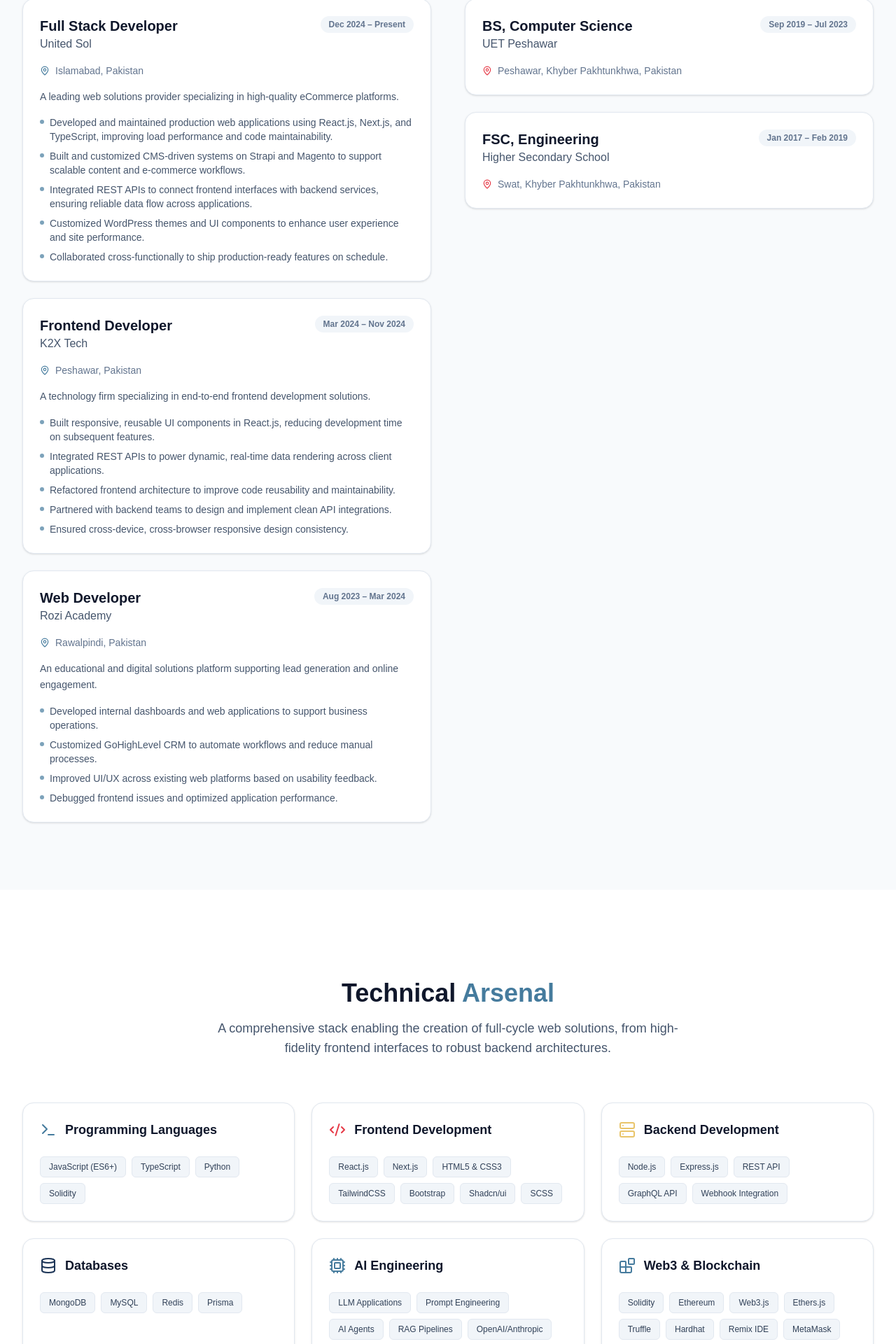
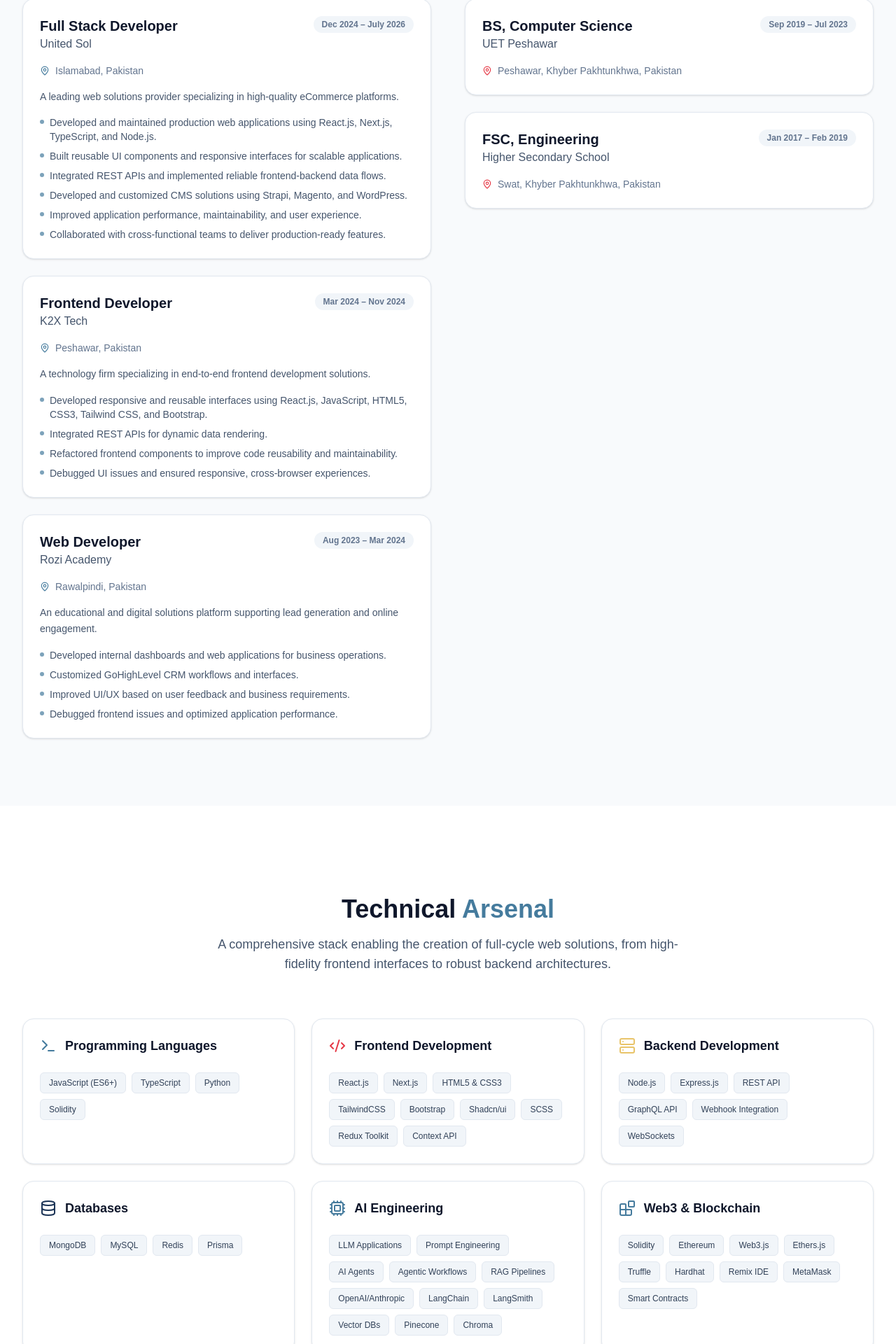
Before and after one commit to shuaibkhandev/shuaib_portfolio, a Next.js app: page / in a window 1280 px wide. Shown: the part 1493-3413 px from the top of the page at 70% size. Built offline with nearby package versions, Linux system fonts and the light colour scheme.

Commit message:
updated site content

```diff
--- a/src/components/About.tsx
+++ b/src/components/About.tsx
@@ -7,15 +7,16 @@
   {
     company: "United Sol",
     role: "Full Stack Developer",
-    period: "Dec 2024 – Present",
+    period: "Dec 2024 – July 2026",
     location: "Islamabad, Pakistan",
     description: "A leading web solutions provider specializing in high-quality eCommerce platforms.",
     responsibilities: [
-      "Developed and maintained production web applications using React.js, Next.js, and TypeScript, improving load performance and code maintainability.",
-      "Built and customized CMS-driven systems on Strapi and Magento to support scalable content and e-commerce workflows.",
-      "Integrated REST APIs to connect frontend interfaces with backend services, ensuring reliable data flow across applications.",
-      "Customized WordPress themes and UI components to enhance user experience and site performance.",
-      "Collaborated cross-functionally to ship production-ready features on schedule."
+      "Developed and maintained production web applications using React.js, Next.js, TypeScript, and Node.js.",
+      "Built reusable UI components and responsive interfaces for scalable applications.",
+      "Integrated REST APIs and implemented reliable frontend-backend data flows.",
+      "Developed and customized CMS solutions using Strapi, Magento, and WordPress.",
+      "Improved application performance, maintainability, and user experience.",
+      "Collaborated with cross-functional teams to deliver production-ready features."
     ]
   },
   {
@@ -25,11 +26,10 @@
     location: "Peshawar, Pakistan",
     description: "A technology firm specializing in end-to-end frontend development solutions.",
     responsibilities: [
-      "Built responsive, reusable UI components in React.js, reducing development time on subsequent features.",
-      "Integrated REST APIs to power dynamic, real-time data rendering across client applications.",
-      "Refactored frontend architecture to improve code reusability and maintainability.",
-      "Partnered with backend teams to design and implement clean API integrations.",
-      "Ensured cross-device, cross-browser responsive design consistency."
+      "Developed responsive and reusable interfaces using React.js, JavaScript, HTML5, CSS3, Tailwind CSS, and Bootstrap.",
+      "Integrated REST APIs for dynamic data rendering.",
+      "Refactored frontend components to improve code reusability and maintainability.",
+      "Debugged UI issues and ensured responsive, cross-browser experiences."
     ]
   },
   {
@@ -39,9 +39,9 @@
     location: "Rawalpindi, Pakistan",
     description: "An educational and digital solutions platform supporting lead generation and online engagement.",
     responsibilities: [
-      "Developed internal dashboards and web applications to support business operations.",
-      "Customized GoHighLevel CRM to automate workflows and reduce manual processes.",
-      "Improved UI/UX across existing web platforms based on usability feedback.",
+      "Developed internal dashboards and web applications for business operations.",
+      "Customized GoHighLevel CRM workflows and interfaces.",
+      "Improved UI/UX based on user feedback and business requirements.",
       "Debugged frontend issues and optimized application performance."
     ]
   }
@@ -92,7 +92,7 @@
               <h3 className="text-xl text-brand-blue font-medium mb-6">Full Stack Developer | AI Engineer | Web3 Developer</h3>
 
               <p className="text-lg text-slate-600 dark:text-slate-400 leading-relaxed mb-8">
-                Full Stack Developer with 3+ years of experience designing and shipping scalable, SEO-optimized web applications using React.js, Next.js, Node.js, and CMS platforms. Skilled in frontend architecture, REST/GraphQL API integration, performance optimization, and technical SEO for production systems. Currently expanding into AI Engineering, building LLM-powered applications, AI agents, and RAG systems, alongside hands-on experience in Web3 development.
+                Full Stack Developer with 3+ years of experience building scalable web applications using React.js, Next.js, Node.js, TypeScript, and modern CMS platforms. Experienced in frontend architecture, REST/GraphQL API integration, responsive UI development, performance optimization, and production debugging. Currently expanding into AI Engineering, building LLM-powered applications, AI agents, and RAG systems using modern AI APIs and tools.
               </p>
 
               <div className="grid grid-cols-1 sm:grid-cols-2 gap-4 mb-8">
--- a/src/components/Skills.tsx
+++ b/src/components/Skills.tsx
@@ -13,13 +13,13 @@
     },
     {
       title: "Frontend Development",
-      skills: ["React.js", "Next.js", "HTML5 & CSS3", "TailwindCSS", "Bootstrap", "Shadcn/ui", "SCSS"],
+      skills: ["React.js", "Next.js", "HTML5 & CSS3", "TailwindCSS", "Bootstrap", "Shadcn/ui", "SCSS", "Redux Toolkit", "Context API"],
       icon: <Code2 className="w-6 h-6" />,
       color: "text-brand-red",
     },
     {
       title: "Backend Development",
-      skills: ["Node.js", "Express.js", "REST API", "GraphQL API", "Webhook Integration"],
+      skills: ["Node.js", "Express.js", "REST API", "GraphQL API", "Webhook Integration", "WebSockets"],
       icon: <Server className="w-6 h-6" />,
       color: "text-brand-yellow",
     },
@@ -31,7 +31,7 @@
     },
     {
       title: "AI Engineering",
-      skills: ["LLM Applications", "Prompt Engineering", "AI Agents", "RAG Pipelines", "OpenAI/Anthropic", "LangChain", "Vector DBs"],
+      skills: ["LLM Applications", "Prompt Engineering", "AI Agents", "Agentic Workflows", "RAG Pipelines", "OpenAI/Anthropic", "LangChain", "LangSmith", "Vector DBs", "Pinecone", "Chroma"],
       icon: <Cpu className="w-6 h-6" />,
       color: "text-brand-blue",
     },
@@ -43,13 +43,13 @@
     },
     {
       title: "SEO & Performance",
-      skills: ["On-Page & Technical SEO", "Metadata Optimization", "Structured Data (JSON-LD)", "Core Web Vitals", "SSR/SSG/ISR"],
+      skills: ["On-Page & Technical SEO", "Metadata Optimization", "Structured Data (JSON-LD)", "Core Web Vitals", "SSR/SSG/ISR", "Sitemap & Robots.txt"],
       icon: <BarChart className="w-6 h-6" />,
       color: "text-brand-yellow",
     },
     {
       title: "Tools & Platforms",
-      skills: ["Git/GitHub", "Bitbucket", "Postman", "WordPress", "Magento", "Strapi", "GoHighLevel"],
+      skills: ["Git/GitHub", "GitLab", "Bitbucket", "Postman", "WordPress", "Magento", "Strapi", "GoHighLevel", "AWS", "Docker", "CI/CD"],
       icon: <GitBranch className="w-6 h-6" />,
       color: "text-brand-red",
     },
```
